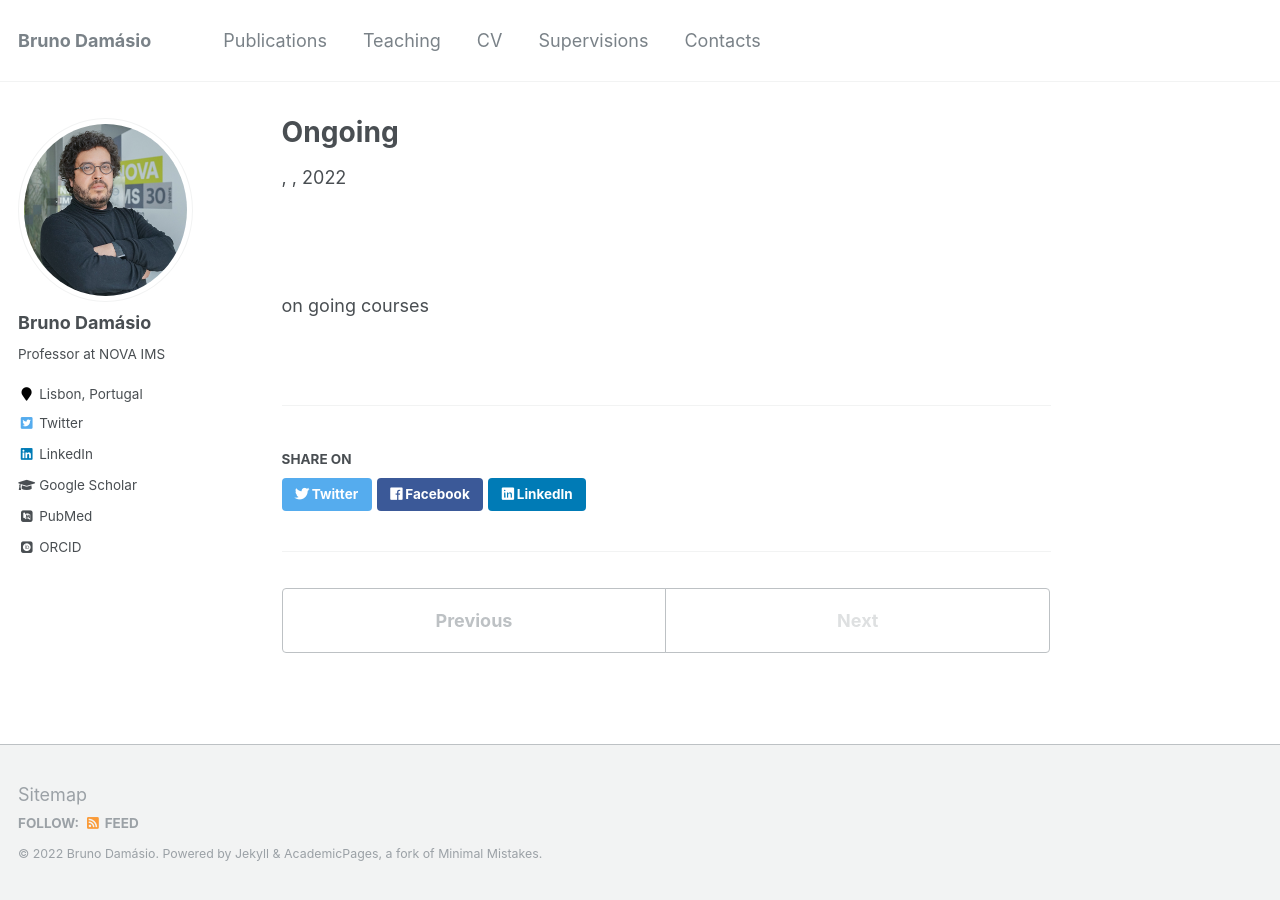
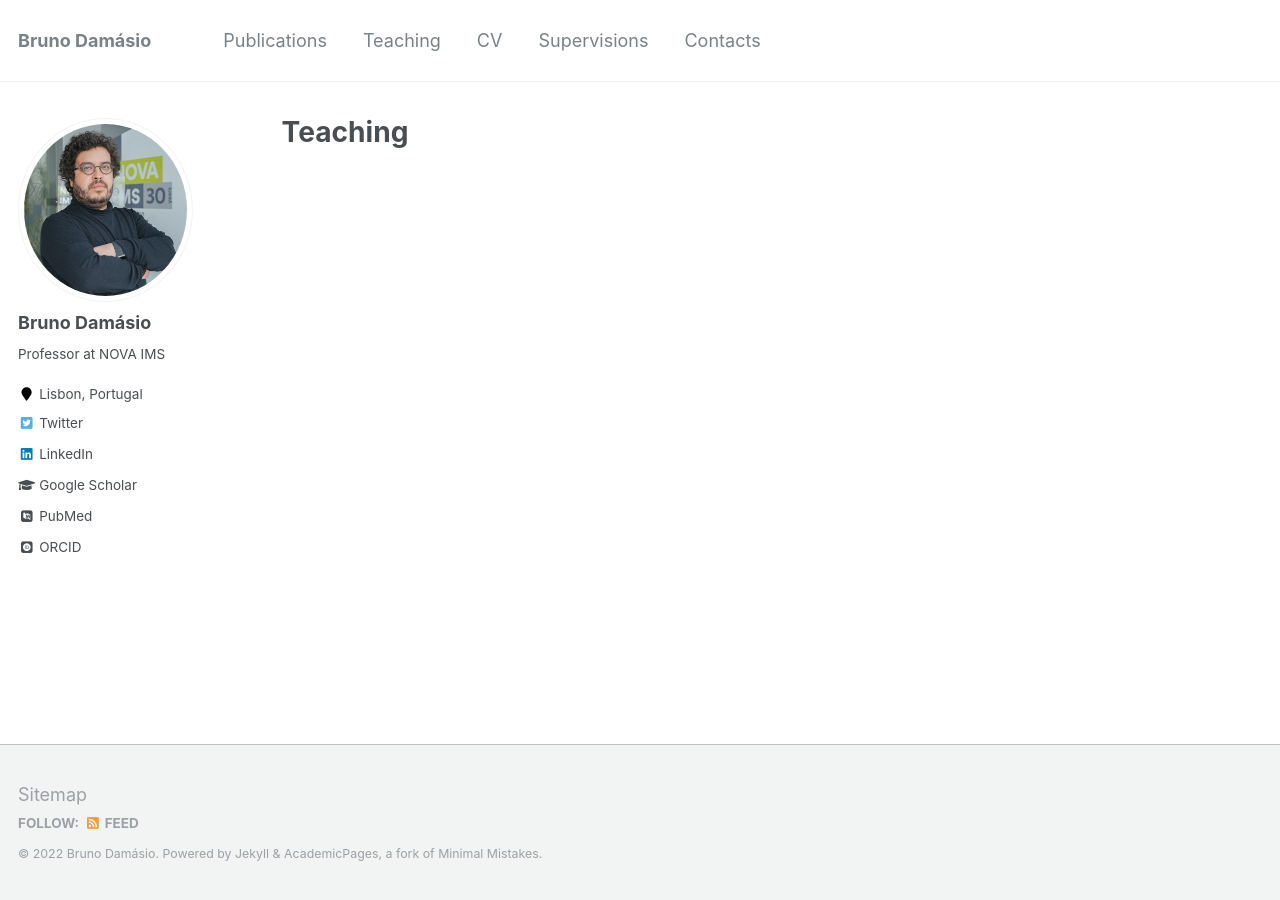
Before and after one commit to damasiob/damasiob.github.io, a Jekyll site: the page built from _teaching/ongoing.md, in a window 1280 px wide. Built offline with Jekyll 4.4.1, drawn with Linux system fonts in a browser that asks for light colours; some web fonts are replaced.

Commit message:
Update ongoing.md

```diff
--- a/_teaching/ongoing.md
+++ b/_teaching/ongoing.md
@@ -1,8 +1,6 @@
 ---
-title: "Ongoing"
-collection: teaching
-permalink: /teaching/ongoing
+layout: archive
+title: "Teaching"
+permalink: /teaching/
+author_profile: true
 ---
-<br/><br/>
-
-on going courses
```
